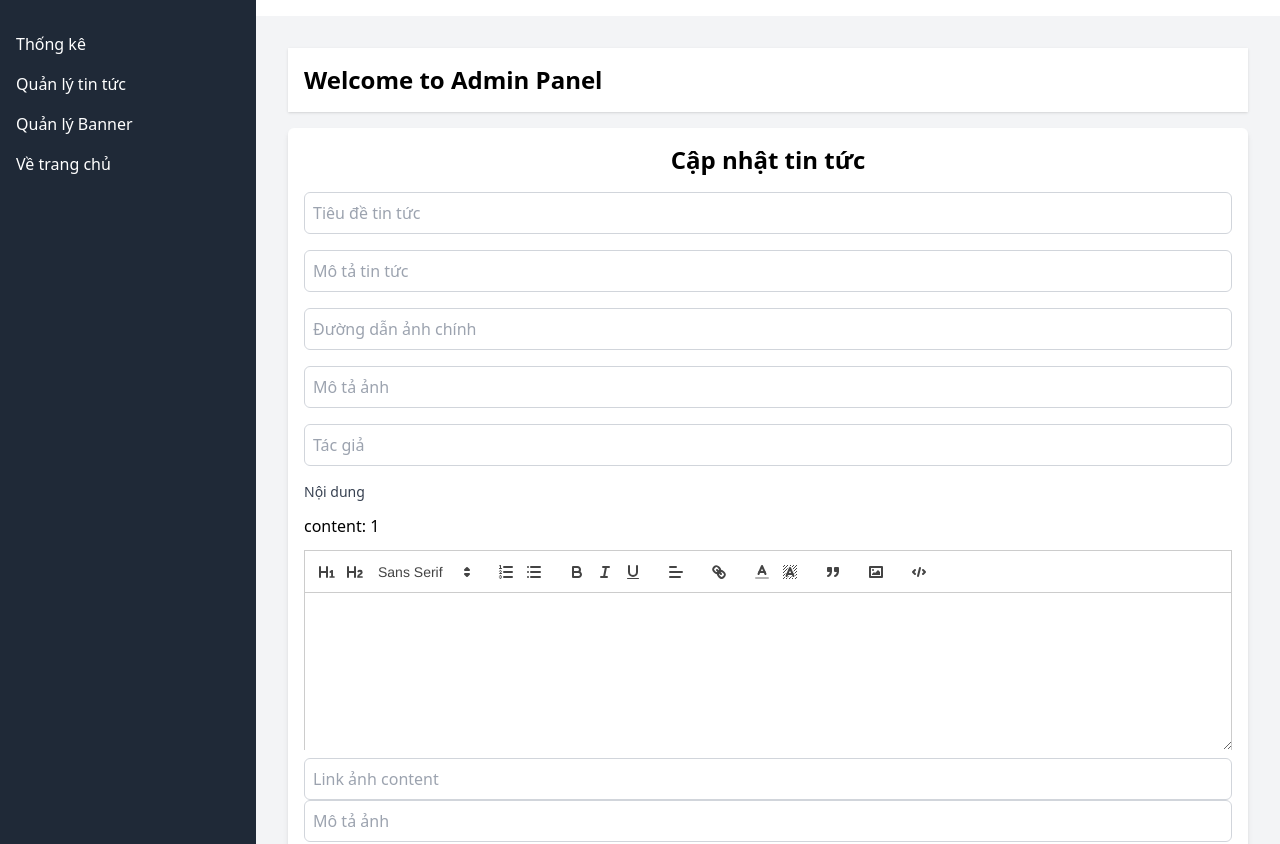
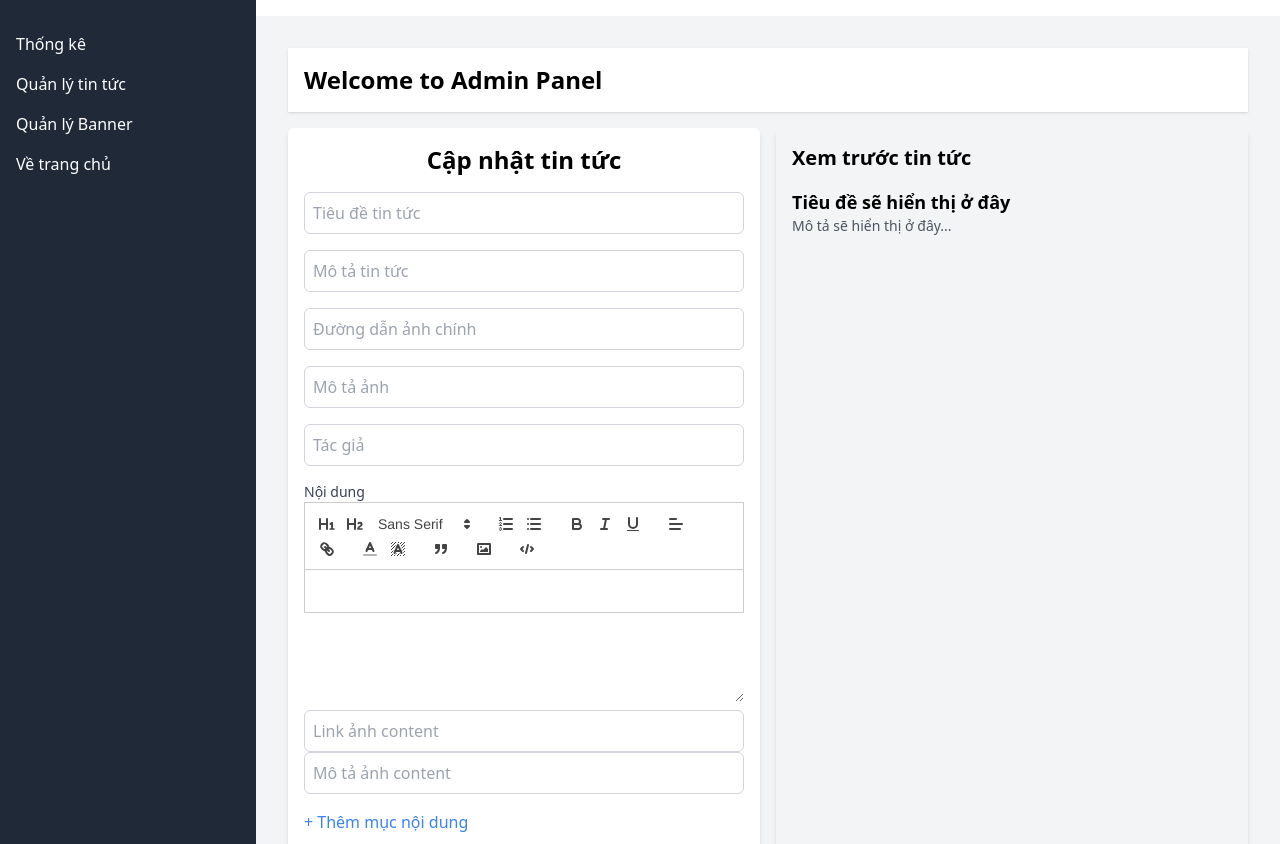
Before and after one commit to Namnm204/test_tintuc, a React (Vite) app in the folder front_end/: page /admin/edit/1 in a window 1280 px wide. Shown: the top 844 px of the page. Built offline with nearby package versions, Linux system fonts and the light colour scheme; no server answers; sample sign-in values are in the browser's storage.

Commit message:
thêm xem trc tin tức update, khóa nút xóa tất cả

```diff
--- a/front_end/src/pages/admin/tintucs/TintucList .jsx
+++ b/front_end/src/pages/admin/tintucs/TintucList .jsx
@@ -57,30 +57,30 @@ const TintucList = () => {
     );
   };
 
-  const handleDeleteSelected = async () => {
-    if (
-      selectedIds.length > 0 &&
-      window.confirm("Are you sure you want to delete selected tintucs?")
-    ) {
-      try {
-        // Xóa từng tin tức theo ID
-        await Promise.all(
-          selectedIds.map((id) =>
-            axios.delete(
-              `https://my-worker.namdaynay001.workers.dev/tintucs/${id}`
-            )
-          )
-        );
-        // Cập nhật danh sách tin tức
-        settintucs((prev) =>
-          prev.filter((tintuc) => !selectedIds.includes(tintuc.id))
-        );
-        setSelectedIds([]); // Reset danh sách được chọn
-      } catch (error) {
-        console.error("Error deleting selected tintucs:", error);
-      }
-    }
-  };
+  // const handleDeleteSelected = async () => {
+  //   if (
+  //     selectedIds.length > 0 &&
+  //     window.confirm("Are you sure you want to delete selected tintucs?")
+  //   ) {
+  //     try {
+  //       // Xóa từng tin tức theo ID
+  //       await Promise.all(
+  //         selectedIds.map((id) =>
+  //           axios.delete(
+  //             `https://my-worker.namdaynay001.workers.dev/tintucs/${id}`
+  //           )
+  //         )
+  //       );
+  //       // Cập nhật danh sách tin tức
+  //       settintucs((prev) =>
+  //         prev.filter((tintuc) => !selectedIds.includes(tintuc.id))
+  //       );
+  //       setSelectedIds([]); // Reset danh sách được chọn
+  //     } catch (error) {
+  //       console.error("Error deleting selected tintucs:", error);
+  //     }
+  //   }
+  // };
 
   const startIndex = (currentPage - 1) * itemsPerPage;
   const endIndex = startIndex + itemsPerPage;
@@ -100,7 +100,7 @@ const TintucList = () => {
       >
         Add tintuc
       </Link>
-      <button
+      {/* <button
         onClick={handleDeleteSelected}
         disabled={selectedIds.length === 0}
         className={`ml-4 px-4 py-2 rounded ${
@@ -110,7 +110,7 @@ const TintucList = () => {
         }`}
       >
         Delete Selected
-      </button>
+      </button> */}
       {currentTintucs.length === 0 ? (
         <div className="text-gray-600">Không có tin tức</div>
       ) : (
--- a/front_end/src/pages/admin/tintucs/TintucUpdate.jsx
+++ b/front_end/src/pages/admin/tintucs/TintucUpdate.jsx
@@ -6,7 +6,7 @@ import ReactQuill from "react-quill";
 import "react-quill/dist/quill.snow.css"; // Import CSS
 
 const UpdatePostForm = () => {
-  const { register, handleSubmit, setValue } = useForm();
+  const { register, handleSubmit, setValue, watch } = useForm();
   const navigate = useNavigate();
   const { slug } = useParams(); // Lấy slug từ URL
   const [contentFields, setContentFields] = useState([
@@ -14,6 +14,8 @@ const UpdatePostForm = () => {
   ]);
   const [loading, setLoading] = useState(true);
   const [message, setMessage] = useState("");
+
+  const watchedFields = watch(); // Theo dõi toàn bộ các trường
 
   useEffect(() => {
     const fetchPost = async () => {
@@ -24,26 +26,18 @@ const UpdatePostForm = () => {
         if (response.status === 200) {
           const post = response.data;
 
-          // Kiểm tra xem content có phải là chuỗi JSON không và phân tích nó thành mảng
+          // Phân tích content nếu là JSON
           let content = post.content;
           if (typeof content === "string") {
             try {
-              content = JSON.parse(content); // Chuyển chuỗi JSON thành mảng
+              content = JSON.parse(content);
             } catch (error) {
               console.error("Lỗi phân tích JSON content:", error);
-              content = []; // Khởi tạo mảng rỗng nếu không phân tích được
+              content = [];
             }
           }
 
-          // Kiểm tra xem content có phải là mảng không trước khi set vào state
-          if (Array.isArray(content)) {
-            setContentFields(content);
-          } else {
-            console.error("Content không phải là mảng hợp lệ.");
-            setContentFields([]); // Khởi tạo mảng rỗng nếu không phải mảng
-          }
-
-          // Set các giá trị còn lại trong form
+          setContentFields(Array.isArray(content) ? content : []);
           setValue("title", post.title);
           setValue("description", post.description);
           setValue("image", post.image);
@@ -110,28 +104,28 @@ const UpdatePostForm = () => {
     }
   };
 
-  // Cập nhật modules để cho phép thay đổi màu văn bản
   const modules = {
     toolbar: [
       [{ header: "1" }, { header: "2" }, { font: [] }],
       [{ list: "ordered" }, { list: "bullet" }],
       ["bold", "italic", "underline"],
       [{ align: [] }],
-      ["link"], // Cho phép chèn liên kết
-      [{ color: [] }, { background: [] }], // Thêm chức năng thay đổi màu chữ và màu nền
+      ["link"],
+      [{ color: [] }, { background: [] }],
       ["blockquote"],
       ["image"],
       ["code-block"],
     ],
   };
 
-  // Kiểm tra nếu contentFields là mảng trước khi gọi map
   if (loading) {
     return <div>Đang tải...</div>;
   }
 
   return (
-    <div className="mx-auto p-4 bg-white rounded-md shadow-md">
+    <div className="flex space-x-4">
+      {/* Form cập nhật tin tức */}
+      <div className="w-1/2 mx-auto p-4 bg-white rounded-md shadow-md">
         <form onSubmit={handleSubmit(onSubmit)}>
           <h1 className="text-2xl font-semibold text-center mb-4">
             Cập nhật tin tức
@@ -182,23 +176,20 @@ const UpdatePostForm = () => {
             />
           </div>
 
-        {/* Trường content cho phép người dùng nhập nhiều mục */}
           <div className="mb-4">
             <label className="block text-sm font-medium text-gray-700">
               Nội dung
             </label>
-          {Array.isArray(contentFields) && contentFields.length > 0 ? (
-            contentFields.map((field, index) => (
+            {contentFields.map((field, index) => (
               <div key={index} className="mb-4">
-                <div className="pb-3 pt-3">content: {index + 1}</div>
                 <ReactQuill
                   theme="snow"
                   value={field.value}
                   onChange={(content) =>
                     handleContentChange(index, "value", content)
                   }
-                  modules={modules} // Áp dụng modules để cho phép thay đổi màu văn bản
-                  className="react-quill mb-2 h-[100px]" // Áp dụng class để thay đổi kích thước
+                  modules={modules}
+                  className="react-quill mb-2"
                 />
                 <input
                   type="text"
@@ -211,7 +202,7 @@ const UpdatePostForm = () => {
                 />
                 <input
                   type="text"
-                  placeholder="Mô tả ảnh"
+                  placeholder="Mô tả ảnh content"
                   value={field.mota_image_content}
                   onChange={(e) =>
                     handleContentChange(
@@ -223,10 +214,7 @@ const UpdatePostForm = () => {
                   className="w-full p-2 border border-gray-300 rounded-md"
                 />
               </div>
-            ))
-          ) : (
-            <p>Không có nội dung để hiển thị.</p>
-          )}
+            ))}
             <button
               type="button"
               onClick={addContentField}
@@ -246,6 +234,47 @@ const UpdatePostForm = () => {
           </div>
         </form>
       </div>
+
+      {/* Xem trước tin tức */}
+      <div className="w-1/2 bg-gray-100 p-4 rounded-md shadow-md">
+        <h2 className="text-xl font-semibold mb-4">Xem trước tin tức</h2>
+        <div>
+          <h3 className="text-lg font-bold">
+            {watchedFields.title || "Tiêu đề sẽ hiển thị ở đây"}
+          </h3>
+          <p className="text-sm text-gray-600 mb-2">
+            {watchedFields.description || "Mô tả sẽ hiển thị ở đây..."}
+          </p>
+          {watchedFields.image && (
+            <img
+              src={watchedFields.image}
+              alt="Hình ảnh chính"
+              className="w-full h-auto mb-2"
+            />
+          )}
+          {contentFields.map((field, index) => (
+            <div key={index} className="mb-4">
+              <div
+                className="mb-2"
+                dangerouslySetInnerHTML={{ __html: field.value }}
+              />
+              {field.image && (
+                <img
+                  src={field.image}
+                  alt={field.mota_image_content || "Hình ảnh phụ"}
+                  className="w-full h-auto"
+                />
+              )}
+              {field.mota_image_content && (
+                <p className="text-sm text-gray-600">
+                  {field.mota_image_content}
+                </p>
+              )}
+            </div>
+          ))}
+        </div>
+      </div>
+    </div>
   );
 };
 
```
Lines whose indentation alone changed are shown as unchanged.
